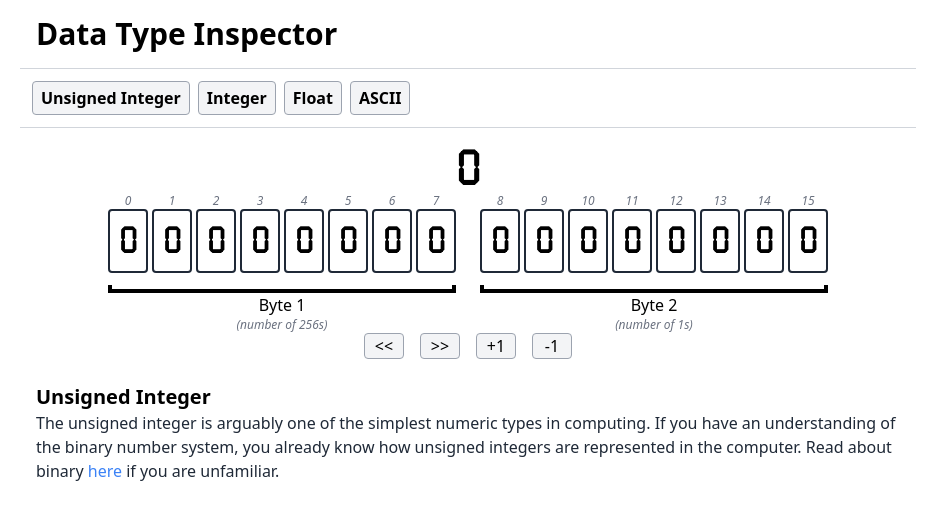
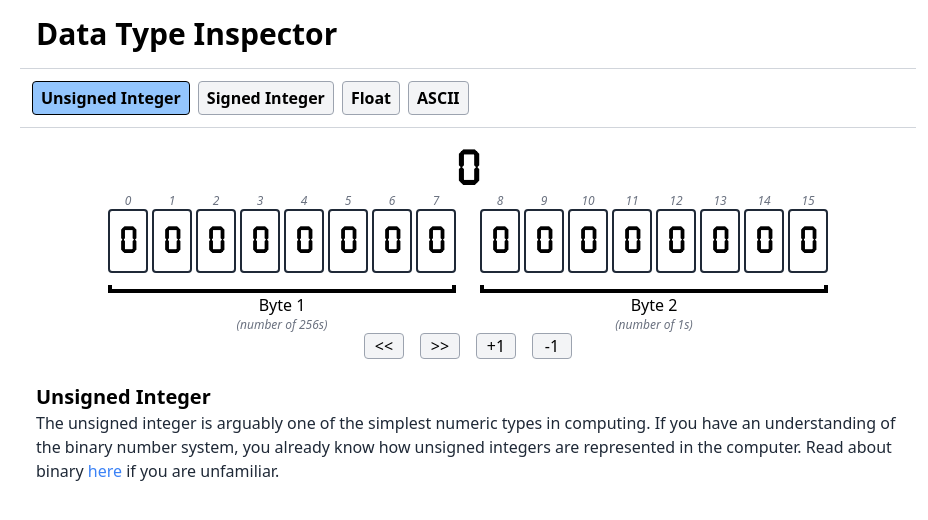
Before and after one commit to lukedigiovanna/data-type-inspector, a React (Create React App) app: page /#unsigned-integer in a window 1280 px wide. Shown: the top 520 px of the page, without its empty margins (172-1100 px from the left). Built offline with nearby package versions, Linux system fonts and the light colour scheme.

Commit message:
Use hash to navigate to view

```diff
--- a/src/App.tsx
+++ b/src/App.tsx
@@ -1,9 +1,32 @@
 import React from "react";
+import { useLocation, useNavigate } from "react-router-dom";
 
 import { views, View } from "./views";
 
 const App = () => {
+    const location = useLocation();
+    const navigate = useNavigate();
+
+    const goto = (id: string) => { navigate(`#${id}`)};
+
     const [currentView, setCurrentView] = React.useState<View>(views[0]);
+
+    React.useEffect(() => {
+        const id = location.hash;
+
+        if (id.length === 0) {
+            goto(views[0].id);
+        }
+        else {
+            for (const view of views) {
+                if (view.id === id.substring(1)) {
+                    setCurrentView(view);
+                    return;
+                }
+            }
+            goto(views[0].id);
+        }
+    }, [location]);
 
     return (
         <div className="block mx-auto max-w-4xl">
@@ -16,14 +39,15 @@ const App = () => {
                 {
                     views.map((view: View, index: number) =>
                         <button
+                            disabled={view.id === currentView.id}
                             className={`
                                 border border-gray-400 bg-gray-100 rounded px-2 py-1 font-bold transition
                                 hover:bg-gray-300
                                 active:bg-blue-400
-                                ${view === currentView && "border-black bg-blue-300 hover:bg-blue-300"}`}
+                                disabled:border-black disabled:bg-blue-300 disabled:bg-blue-300"}`}
                             key={index}
                             onClick={() => {
-                                setCurrentView(view);
+                                goto(view.id);
                             }}
                         >
                             { view.title }
--- a/src/index.tsx
+++ b/src/index.tsx
@@ -2,11 +2,14 @@ import React from 'react';
 import ReactDOM from 'react-dom/client';
 import { App } from './App';
 import './index.css';
+import { BrowserRouter } from 'react-router-dom';
 
 const root = ReactDOM.createRoot(
   document.getElementById('root') as HTMLElement
 );
 
 root.render(
-  <App />
+  <BrowserRouter>
+    <App />
+  </BrowserRouter>
 );
--- a/src/types/UnsignedInteger.ts
+++ b/src/types/UnsignedInteger.ts
@@ -1,4 +1,3 @@
-import { mod } from "../utils";
 import { Bit, Endianness } from ".";
 
 class UnsignedInteger {
--- a/src/views/index.tsx
+++ b/src/views/index.tsx
@@ -4,24 +4,29 @@ import { ASCIICharacterView } from "./ASCIICharacterView";
 import { FloatView } from "./FloatView";
 
 interface View {
+    id: string;
     title: string;
     element: JSX.Element;
 }
 
 const views: View[] = [
     {
+        id: "unsigned-integer",
         title: "Unsigned Integer",
         element: <UnsignedIntegerView />
     },
     {
-        title: "Integer",
+        id: "signed-integer",
+        title: "Signed Integer",
         element: <IntegerView />
     },
     {
+        id: "float",
         title: "Float",
         element: <FloatView />
     },
     {
+        id: "ascii-character",
         title: "ASCII",
         element: <ASCIICharacterView />
     },
```
